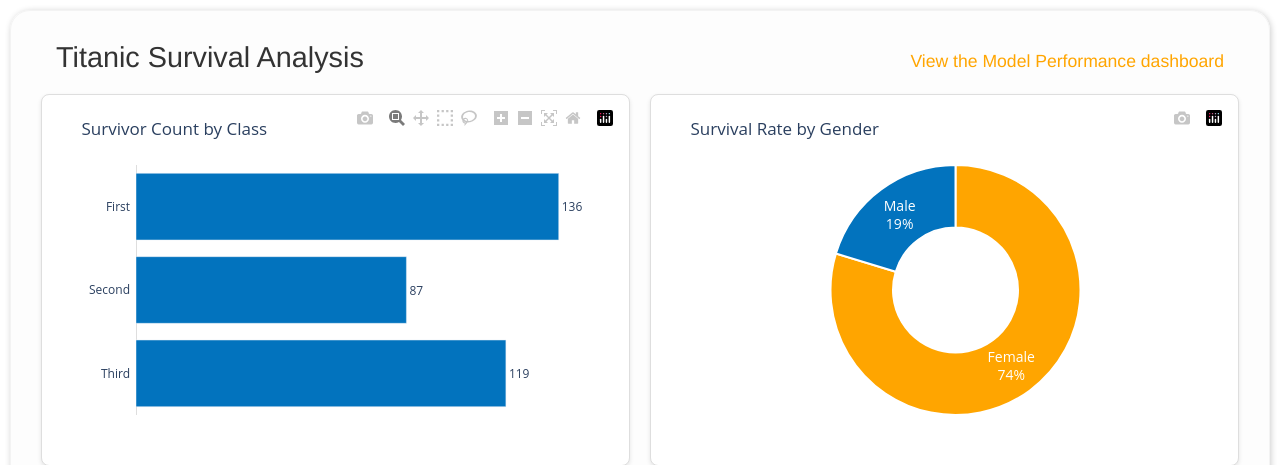
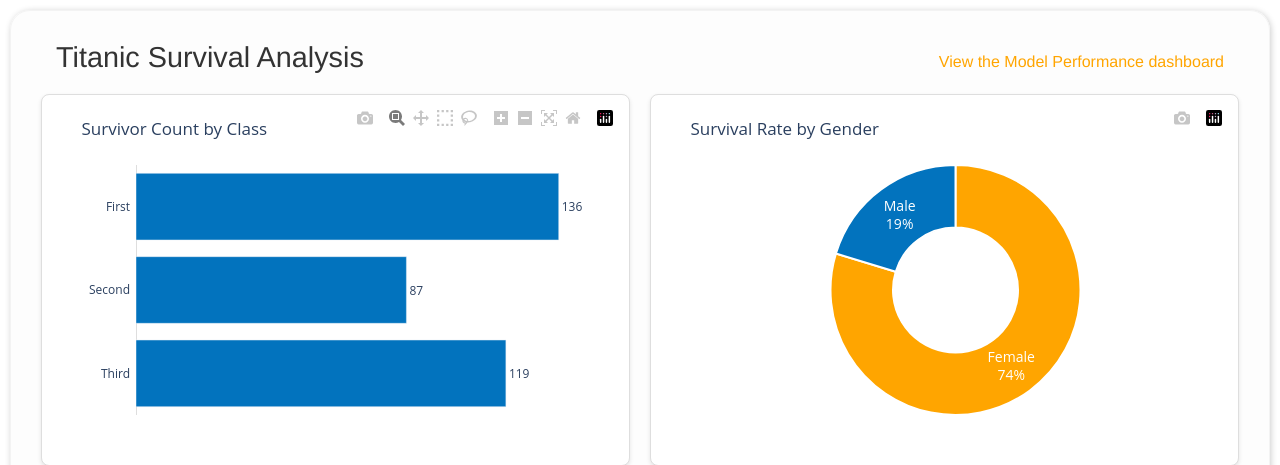
Before and after one commit to i-make-data-sexy/xgboost-titanic, a Flask app: page / in a window 1280 px wide. Shown: the top 465 px of the page. Run offline with Flask 3, Linux system fonts and the light colour scheme; some libraries are stand-ins or nearby versions.

Commit message:
Tweaked font-size of header link

```diff
--- a/static/css/styles.css
+++ b/static/css/styles.css
@@ -214,17 +214,17 @@ h2 {
     margin: 0;
 }
 
+.header-nav h2 {
+    margin: 0 0 0 15px;             /* Remove default margins to line up the link on the model perf page*/
+    line-height: 1;                 /* Tighten line height for better alignment with link */
+}
+
 
 /* ================================================
     Model Performance Page Link
    ================================================ */
 
 /* I need these custom styles for the MP page because I moved the link to the main dashboard to line up with the h2 */
-
-.header-nav h2 {
-    margin: 0 0 0 15px;             /* Remove default margins to line up the link on the model perf page*/
-    line-height: 1;                 /* Tighten line height for better alignment */
-}
 
 .header-nav .link {
     line-height: 1;                 /* Match the h2 line height */
@@ -243,7 +243,7 @@ h2 {
 
 .header p {
     color: #666;
-    font-size: 1.1rem;
+    font-size: 16px;
 }
 
 
@@ -252,7 +252,7 @@ h2 {
    ================================================ */
 
 p a {
-    font-size: 1em;
+    font-size: 16px;
     color: var(--link-color);
     text-decoration: none;
     transition: color 0.3s ease, transform 0.2s ease;
```
